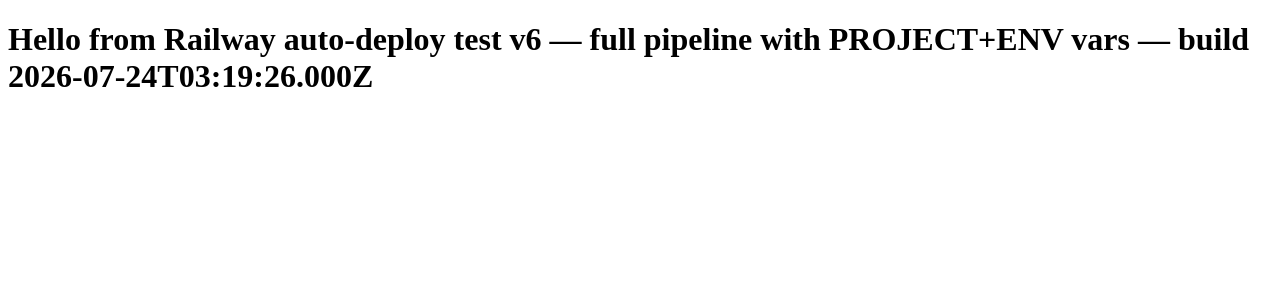
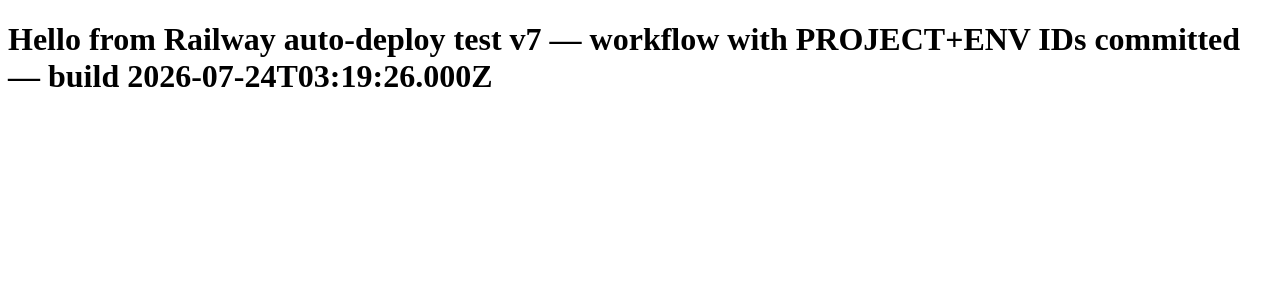
Before and after one commit to dannyjcohen/railway-test-hello, a Next.js app: page / in a window 1280 px wide. Shown: the top 300 px of the page. Built offline with nearby package versions, Linux system fonts and the light colour scheme.

Commit message:
fix: commit workflow with RAILWAY_PROJECT_ID+ENVIRONMENT_ID; test v7

```diff
--- a/app/page.tsx
+++ b/app/page.tsx
@@ -1,7 +1,7 @@
 export default function Home() {
   return (
     <main>
-      <h1>Hello from Railway auto-deploy test v6 — full pipeline with PROJECT+ENV vars — build {new Date().toISOString()}</h1>
+      <h1>Hello from Railway auto-deploy test v7 — workflow with PROJECT+ENV IDs committed — build {new Date().toISOString()}</h1>
     </main>
   );
 }
```
